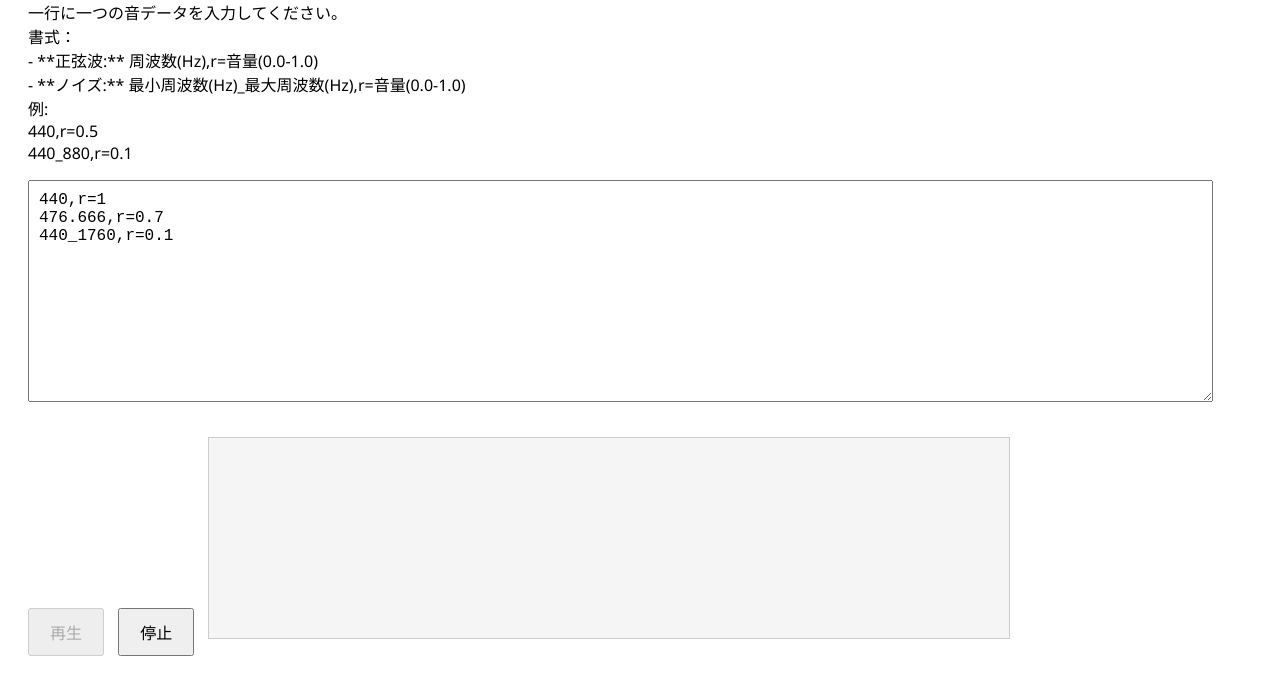
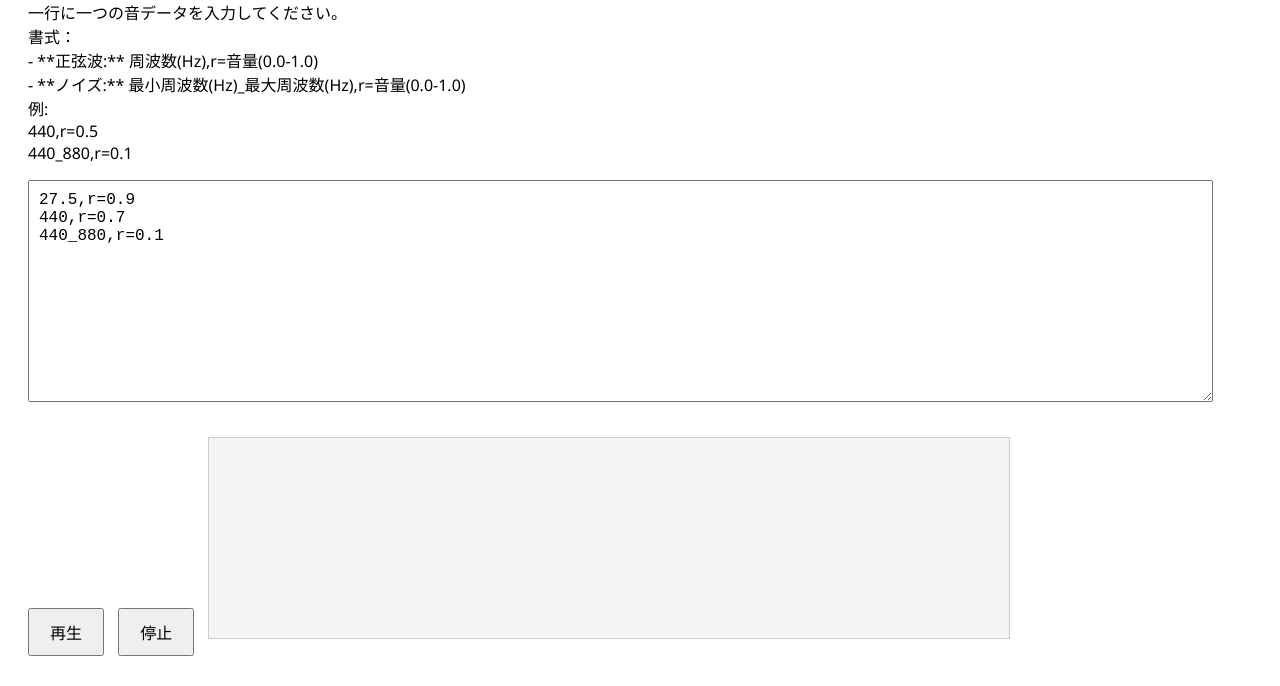
Before and after one commit to Negment/negment-2, a plain HTML site: page index.htm in a window 1280 px wide. Both pictures are taken after a click on the button "再生". Shown: the part 114-800 px from the top of the page. Drawn offline with Linux system fonts and the light colour scheme.

Commit message:
Update index.htm

```diff
--- a/index.htm
+++ b/index.htm
@@ -25,10 +25,9 @@
     </p>
 
     <textarea id="dataInput">
-440,r=1
-476.666,r=0.7
-440_1760,r=0.1
-    </textarea>
+27.5,r=0.9
+440,r=0.7
+440_880,r=0.1</textarea>
 
     <button id="playButton">再生</button>
     <button id="stopButton" disabled>停止</button>
@@ -109,7 +108,7 @@
 
                         let lastNode = noiseSource;
                         const numFilters = 8;
-                        const QValue = 1; // フィルターの数を増やすことで急峻さを出す
+                        const QValue = 1;
 
                         for (let i = 0; i < numFilters; i++) {
                             const highpassFilter = audioCtx.createBiquadFilter();
@@ -138,7 +137,7 @@
                 }
             }
 
-            document.getElementById('playButton').disabled = true;
+            document.getElementById('playButton').disabled = false;
             document.getElementById('stopButton').disabled = false;
             drawSpectrum();
         }
```
